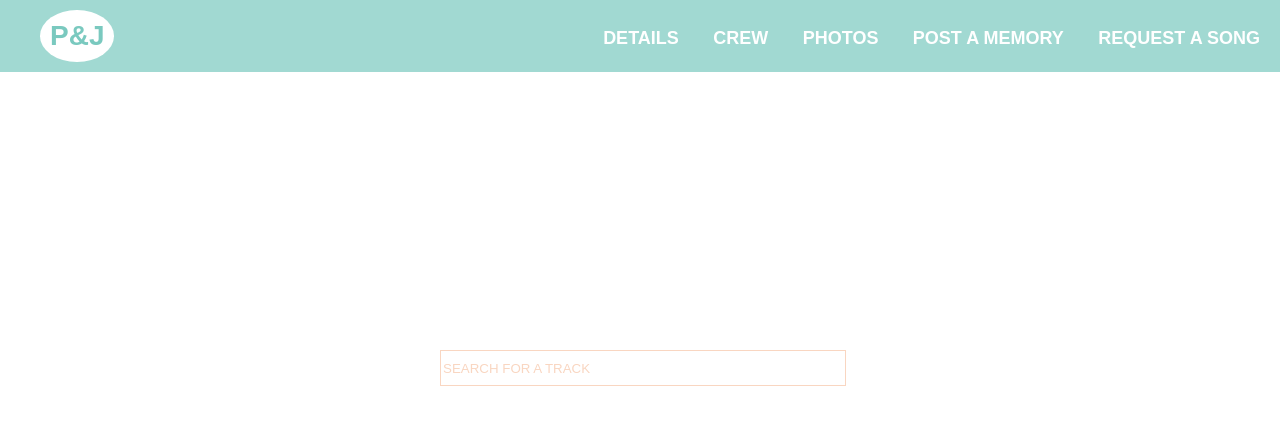
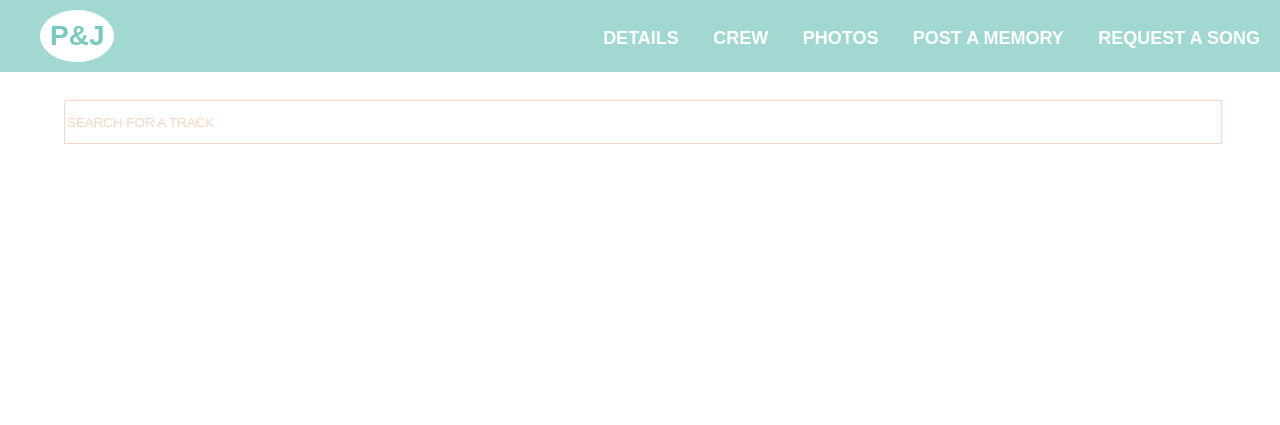
Before and after one commit to phyllisandjohn/phyllisandjohn.github.io, a Jekyll site: the page request/index.html, which Jekyll copies as it is, in a window 1280 px wide. Shown: the top 425 px of the page. Built offline with Jekyll 4.4.1, drawn with Linux system fonts in a browser that asks for light colours; nearby versions of some CDN libraries.

Commit message:
Update request.css

```diff
--- a/css/request.css
+++ b/css/request.css
@@ -1,21 +1,17 @@
 .search input[type="text"] {
-  width: 400px;
-  height: 32px;
+  width: 90%;
+  height: 40px;
   position: absolute;
-  top: 50%;
-  left: 50%;
-  margin-left: -200px;
-  margin-top: -100px;
+  left: 5%;
+  margin-top: 100px;
   border: 1px solid rgb(249,214,193);
 }
 
 .search ul {
-  width: 400px;
+  width: 90%;
   position: absolute;
-  top: 50%;
-  left: 50%;
-  margin-left: -240px;
-  margin-top: -65px;
+  left: 5%;
+  margin-top: 142px;
   text-align: center;
 }
 
@@ -24,7 +20,11 @@
   padding-top: 10px;
   padding-bottom: 10px;
   background: rgba(122,201,191,.7);
-  color: white;
   border-bottom: 1px solid rgb(249,214,193);
   cursor: pointer;
 }
+
+.search ul li p {
+  float: left;
+  color: white;
+}
```
